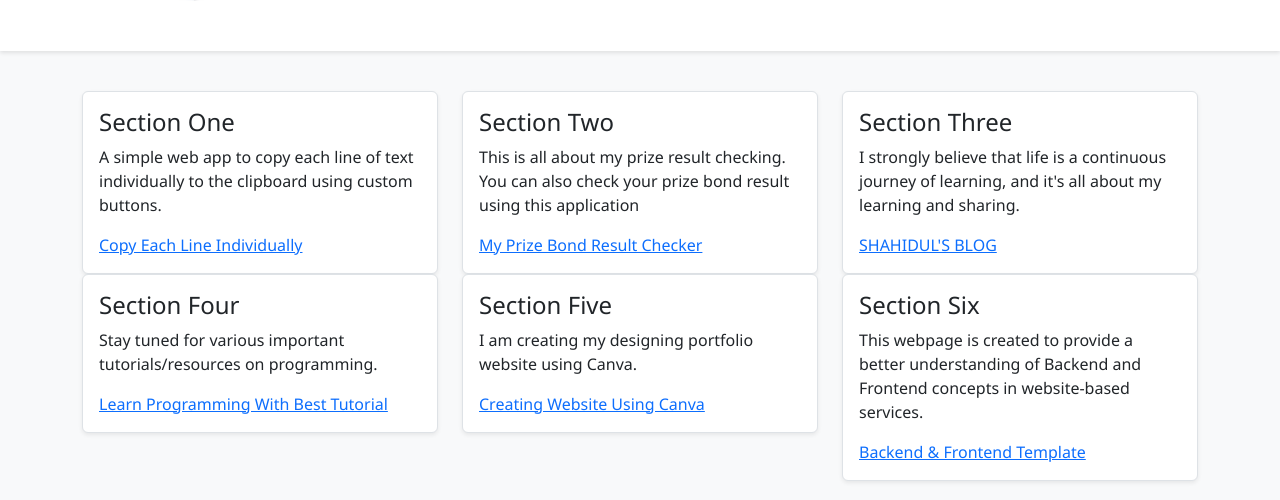
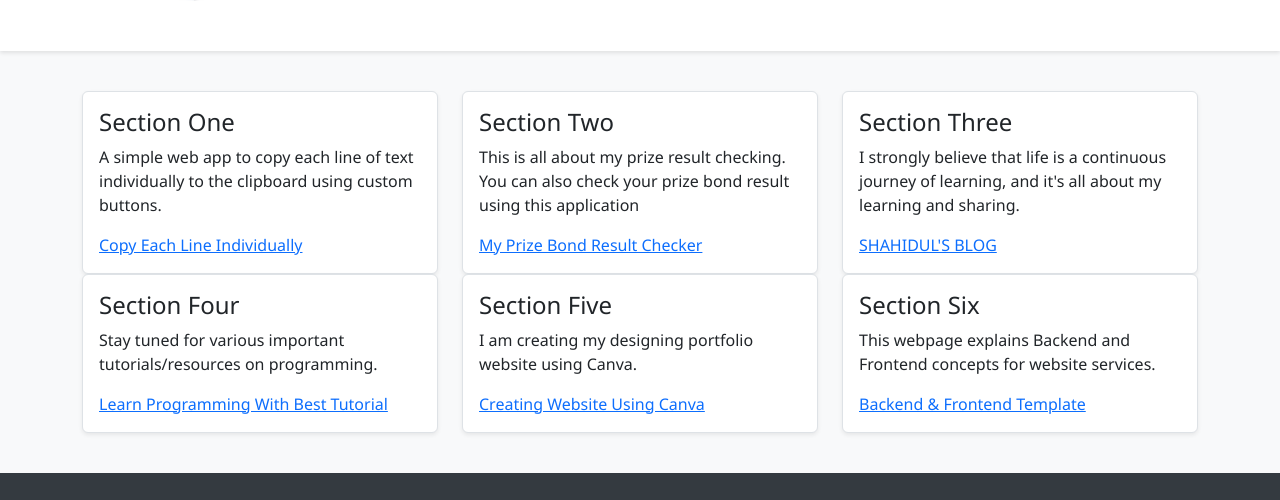
Before and after one commit to shahidulalam447/shahidul-works, a plain HTML site: page index.html in a window 1280 px wide. Shown: the part 249-749 px from the top of the page. Drawn offline with nearby package versions, Linux system fonts and the light colour scheme.

Commit message:
Update index.html

```diff
--- a/index.html
+++ b/index.html
@@ -139,7 +139,7 @@
         <div class="col-md-4">
           <div class="p-3 border rounded bg-white shadow-sm">
             <h4>Section Six</h4>
-            <p>This webpage is created to provide a better understanding of Backend and Frontend concepts in website-based services.</p>
+            <p>This webpage explains Backend and Frontend concepts for website services.</p>
             <a href="https://shahidulalam447.github.io/back-front/" target="_blank">Backend & Frontend Template</a>
           </div>
         </div>
```
